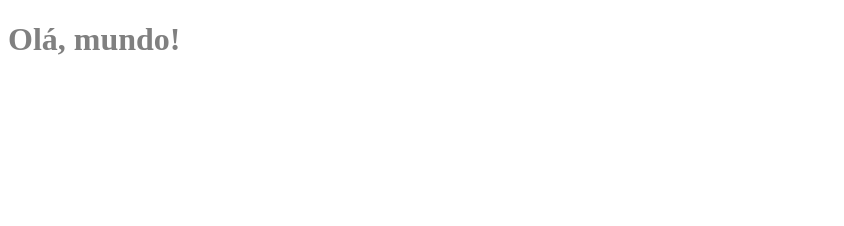
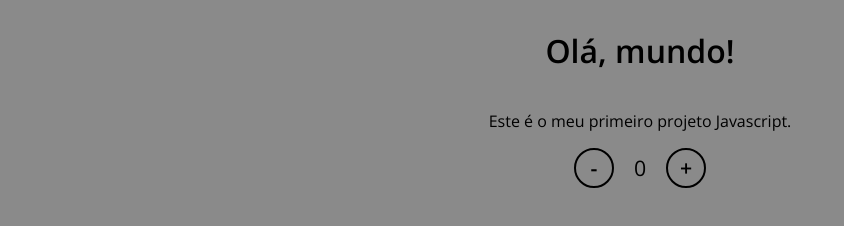
Before and after one commit to arthurqui/Introducao-ao-javascript, a plain HTML site: page Primeiro código/index.html in a window 1280 px wide. Shown: the whole page, without its empty margins (0-844 px from the left). Drawn offline with nearby package versions, Linux system fonts and the light colour scheme.

Commit message:
Exercicio do contador

```diff
--- a/Primeiro código/assets/css/styles.css
+++ b/Primeiro código/assets/css/styles.css
@@ -1,3 +1,41 @@
-body{
-    color: grey;
+@import url('https://fonts.googleapis.com/css2?family=Open+Sans:wght@300;600&display=swap');
+
+* {
+    font-family: 'Open Sans', sans-serif;
 }
+
+body {
+    display: flex;
+    align-items: center;
+    justify-content: center;
+    flex-direction: column;
+    background-color: rgb(138, 138, 138);
+
+}
+
+p{
+    color: black;
+}
+
+button {
+    height: 40px;
+    width: 40px;
+    border-radius: 50%;
+    border: 2px solid rgb(0, 0, 0);
+    background-color: rgb(138, 138, 138);;
+    color: rgb(0, 0, 0);;
+    font-size: 16pt;
+    font-weight: 600;
+    text-align: center;
+}
+
+#counter {
+    display: flex;
+}
+
+#currentNumber {
+    display: flex;
+    align-items: center;
+    margin: 0 20px;
+    font-size: 16pt;
+}
--- a/Primeiro código/assets/js/scripts.js
+++ b/Primeiro código/assets/js/scripts.js
@@ -1,2 +1,12 @@
+var currentNumberWrapper = document.getElementById("currentNumber");
+var currentNumber = 0;
 
-console.log('Oi');
+function increment() {
+    currentNumber = currentNumber +1;
+    currentNumberWrapper.innerHTML = currentNumber;
+}
+
+function decrement() {
+    currentNumber = currentNumber -1;
+    currentNumberWrapper.innerHTML = currentNumber;
+}
--- a/Primeiro código/index.html
+++ b/Primeiro código/index.html
@@ -5,10 +5,17 @@
     <meta http-equiv="X-UA-Compatible" content="IE=edge">
     <meta name="viewport" content="width=device-width, initial-scale=1.0">
     <link rel="stylesheet" href="/assets/css/styles.css"/>
-    <script src="/assets/js/scripts.js"></script>
-    <title>teste</title>
+
+    <title>Contador</title>
 </head>
 <body>
     <h1>Olá, mundo!</h1>
+    <p>Este é o meu primeiro projeto Javascript.</p>
+    <div id="counter">
+        <button name="subtrair" onclick="decrement()">-</button>
+        <span id="currentNumber">0</span>
+        <button name="adicionar" onclick="increment()">+</button>
+    </div>
+    <script src="/assets/js/scripts.js"></script>
 </body>
 </html>
```
